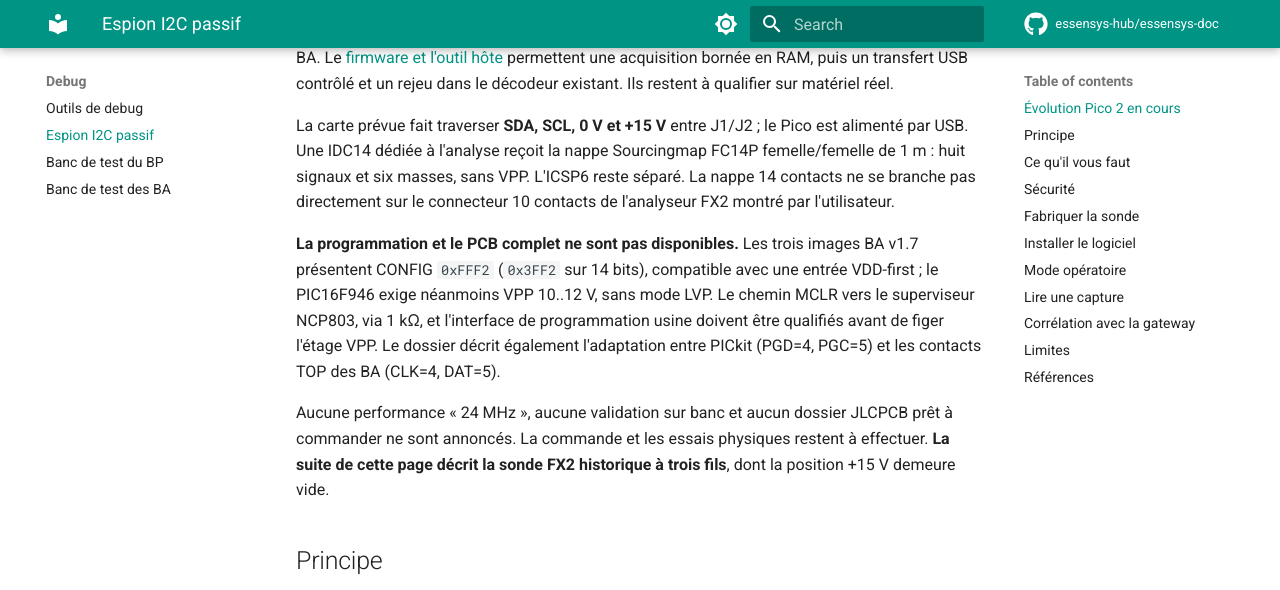
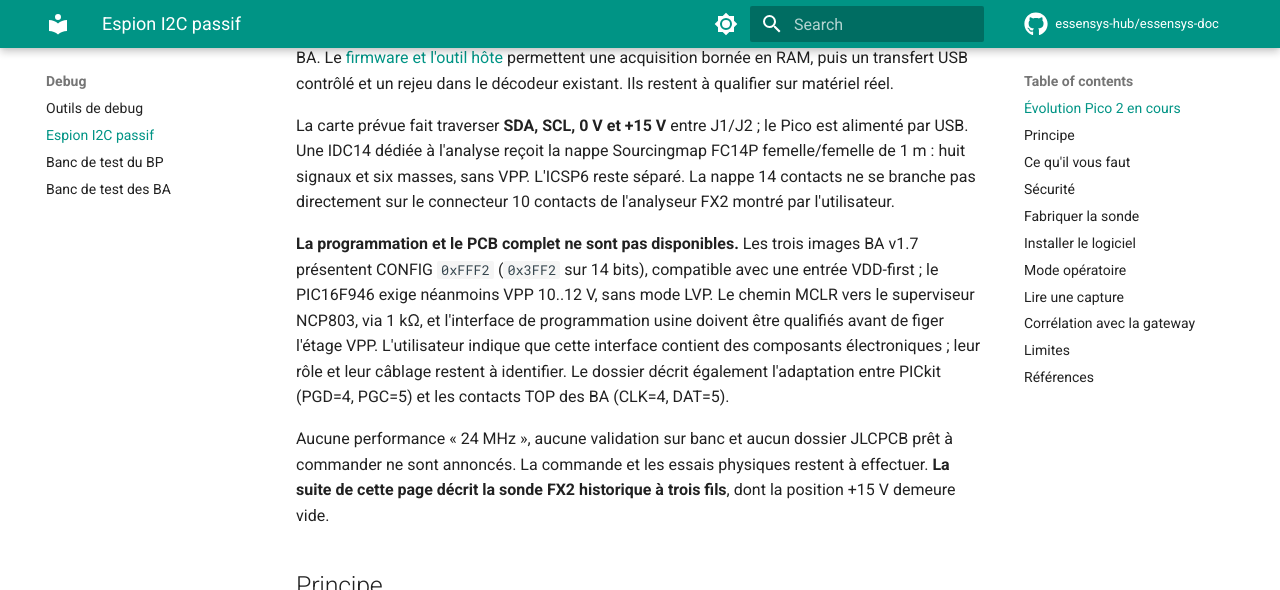
Before and after one commit to essensys-hub/essensys-doc, an MkDocs documentation site: the page built from docs/debug/espion-i2c.md, in a window 1280 px wide and 900 px high, scrolled down 1102 px, cut to the strip 0-590 px from the top of the window. Built offline with MkDocs 1.6.1 and Material for MkDocs 9.7.7, drawn with Linux system fonts in a browser that asks for light colours; comment, search, counter and statistics services are not loaded.

Commit message:
docs(debug): clarify BA programming interface (essensys-i2c-ba-sniffer#10)

```diff
--- a/docs/debug/espion-i2c.md
+++ b/docs/debug/espion-i2c.md
@@ -47,6 +47,8 @@ images BA v1.7 présentent CONFIG `0xFFF2` (`0x3FF2` sur 14 bits), compatible av
 une entrée VDD-first ; le PIC16F946 exige néanmoins VPP 10..12 V, sans mode LVP.
 Le chemin MCLR vers le superviseur NCP803, via 1 kΩ, et l'interface de
 programmation usine doivent être qualifiés avant de figer l'étage VPP.
+L'utilisateur indique que cette interface contient des composants électroniques ;
+leur rôle et leur câblage restent à identifier.
 Le dossier décrit également l'adaptation entre PICkit (PGD=4, PGC=5) et les
 contacts TOP des BA (CLK=4, DAT=5).
 
```
